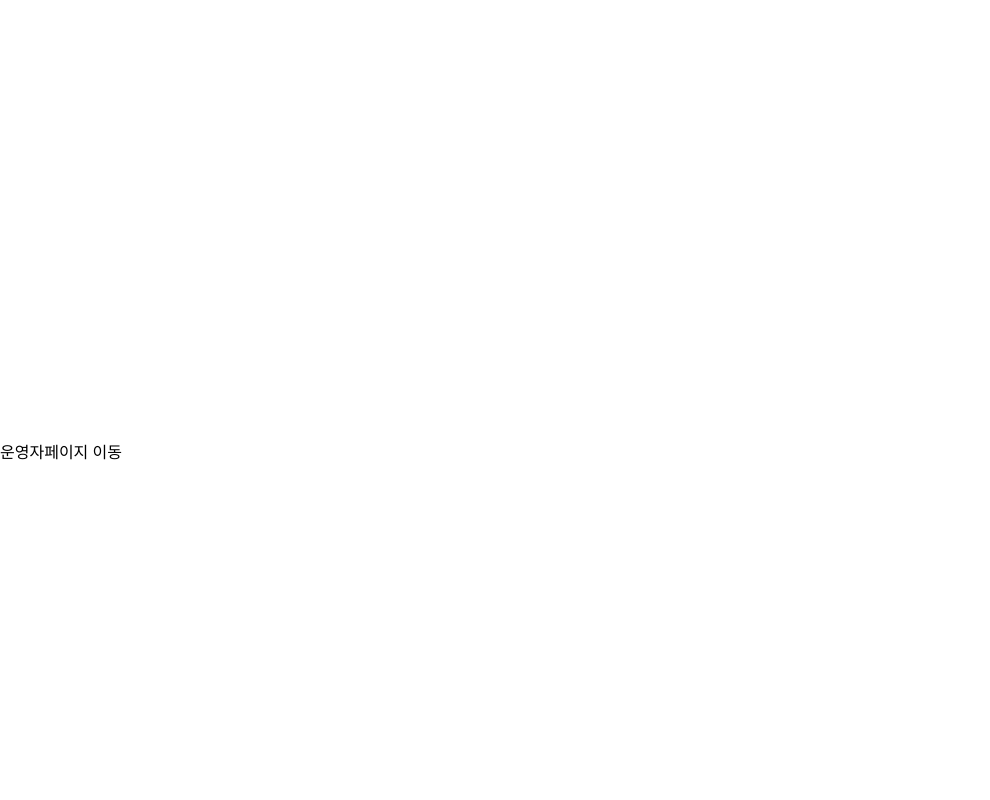
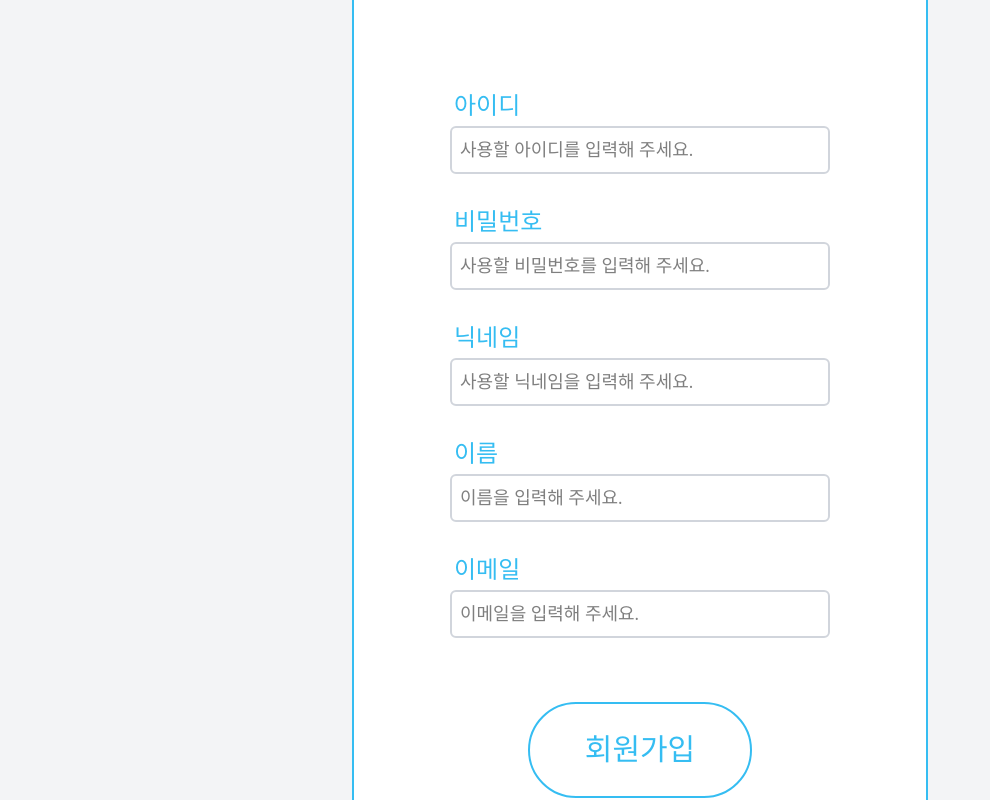
Before and after one commit to chlsun/Carlpion_client, a React (Vite) app in the folder carpion-client/: page / in a window 1280 px wide. Shown: the part 360-1160 px from the top of the page, without its empty margins (0-990 px from the left). Before the commit the page ends 824 px from the top, so only its background shows below. Built offline with nearby package versions, Linux system fonts and the light colour scheme; a web font is replaced by a local one.

Commit message:
SignUpForm

```diff
--- a/carpion-client/src/App.jsx
+++ b/carpion-client/src/App.jsx
@@ -5,13 +5,16 @@ import AdminPage from "./components/page/adminpage/AdminPage";
 import Header from "./components/include/Header/Header";
 import ModelPage from "./components/page/adminpage/ModelPage/ModelPage";
 import CarPage from "./components/page/adminpage/CarPage/CarPage";
+import SignUp from "./components/page/user/SignUp/SignUp";
+import Footer from "./components/include/Footer/Footer";
 
 function App() {
     return (
         <>
             <Header />
-            <div className="w-full h-screen"></div>
-            <Routes>
+            <SignUp />
+            <Footer />
+            {/* <Routes>
                 <Route path="/" element={<MainPage />} />
                 <Route path="/admin" element={<AdminPage />}>
                     <Route index element={<Navigate to="model" replace />} />
@@ -19,7 +22,7 @@ function App() {
                     <Route path="model" element={<ModelPage />} />
                     <Route path="car" element={<CarPage />} />
                 </Route>
-            </Routes>
+            </Routes> */}
         </>
     );
 }
--- /dev/null
+++ b/carpion-client/src/components/include/Footer/Footer.jsx
@@ -0,0 +1,9 @@
+const Footer = () => {
+    return (
+        <>
+            <div className="w-full h-64 bg-white border-t-2 border-maincolor"></div>
+        </>
+    );
+};
+
+export default Footer;
--- a/carpion-client/src/components/include/Header/Header.jsx
+++ b/carpion-client/src/components/include/Header/Header.jsx
@@ -3,6 +3,7 @@ import Carlpion_Logo from "/src/assets/carlpion_logo.png";
 import Carlpion_Logo_TextOnly from "/src/assets/carlpion_logo_textonly.png";
 
 const Header = () => {
+    // const
     const [isScrolled, setIsScrolled] = useState(false);
     const [openMenu, setOpenMenu] = useState(0);
 
--- /dev/null
+++ b/carpion-client/src/components/page/user/SignUp/SignUp.jsx
@@ -0,0 +1,253 @@
+import { useState } from "react";
+import axios from "axios";
+
+const SignUp = () => {
+    const inputFields = [
+        {
+            id: "username",
+            label: "아이디",
+            type: "text",
+            placeholder: "사용할 아이디를 입력해 주세요.",
+            validationKey: "username",
+        },
+        {
+            id: "password",
+            label: "비밀번호",
+            type: "password",
+            placeholder: "사용할 비밀번호를 입력해 주세요.",
+            validationKey: "password",
+        },
+        {
+            id: "nickname",
+            label: "닉네임",
+            type: "text",
+            placeholder: "사용할 닉네임을 입력해 주세요.",
+            validationKey: "nickname",
+        },
+        {
+            id: "realname",
+            label: "이름",
+            type: "text",
+            placeholder: "이름을 입력해 주세요.",
+            validationKey: "realname",
+        },
+        {
+            id: "email",
+            label: "이메일",
+            type: "email",
+            placeholder: "이메일을 입력해 주세요.",
+            validationKey: "email",
+        },
+    ];
+
+    const validationRules = {
+        username: {
+            regExp: /^[a-z][a-z0-9]{6,18}[0-9]$/,
+            successMessage: "사용 가능한 아이디 입니다.",
+            errorMessage: "사용 불가능한 아이디 입니다.",
+            helpMessage: "8 ~ 20자, 영어 소문자로 시작해서 숫자로 끝나야 합니다.",
+        },
+        password: {
+            regExp: /^(?=.*[a-zA-Z])(?=.*\d)(?=.*[!@#$%^&*()_+\-=\[\]{};':"\\|,.<>/?]).{8,30}$/,
+            successMessage: "사용 가능한 비밀번호 입니다.",
+            errorMessage: "사용 불가능한 비밀번호 입니다.",
+            helpMessage: "8 ~ 30자, 영어 알파벳과 숫자, 특수문자가 포함되어야 합니다.",
+        },
+        nickname: {
+            regExp: /^[\uAC00-\uD7A3a-zA-Z0-9]{2,10}$/,
+            successMessage: "사용 가능한 닉네임 입니다.",
+            errorMessage: "사용 불가능한 닉네임 입니다.",
+            helpMessage: "2 ~ 10자, 한글과 영어 알파벳, 숫자로 이루어져야 합니다.",
+        },
+        realname: {
+            regExp: /^([a-zA-Z]{2,30}|[\uAC00-\uD7A3]{2,5})$/,
+            successMessage: "사용 가능한 이름 입니다.",
+            errorMessage: "잘못된 이름 형식 입니다.",
+        },
+        email: {
+            regExp: /^[a-zA-Z0-9._%+-]+@[a-zA-Z0-9.-]+\.[a-zA-Z]{2,}$/,
+            successMessage: "사용 가능한 이메일 입니다.",
+            errorMessage: "잘못된 이메일 형식 입니다.",
+            helpMessage: "이메일 형식을 확인해 주세요. (예: example@email.com)",
+        },
+    };
+
+    const [inputValues, setInputValues] = useState({
+        username: "",
+        password: "",
+        nickname: "",
+        realname: "",
+        email: "",
+    });
+
+    const [isEmptyMessage, setIsEmptyMessage] = useState({
+        username: "",
+        password: "",
+        nickname: "",
+        realname: "",
+        email: "",
+    });
+
+    const [fieldMessages, setFieldMessages] = useState({
+        username: "",
+        password: "",
+        nickname: "",
+        realname: "",
+        email: "",
+    });
+
+    const [helpMessages, setHelpMessages] = useState({
+        username: "",
+        password: "",
+        nickname: "",
+        realname: "",
+        email: "",
+    });
+
+    const [isValid, setIsValid] = useState({
+        username: null,
+        password: null,
+        nickname: null,
+        realname: null,
+        email: null,
+    });
+
+    const handleChange = (e) => {
+        const { id, value } = e.target;
+        setInputValues({ ...inputValues, [id]: value });
+        setIsEmptyMessage({ ...isEmptyMessage, [id]: "" });
+
+        const field = inputFields.find((f) => f.id === id);
+        const validation = validationRules[field.validationKey];
+
+        if (!validation) return;
+
+        if (!value) {
+            setHelpMessages({ ...helpMessages, [id]: "" });
+            setIsValid({ ...isValid, [id]: null });
+            setFieldMessages({ ...fieldMessages, [id]: "" });
+            return;
+        }
+
+        if (!validation.regExp.test(value)) {
+            setHelpMessages({ ...helpMessages, [id]: validation.helpMessage || "" });
+            setIsValid({ ...isValid, [id]: false });
+            setFieldMessages({ ...fieldMessages, [id]: validation.errorMessage });
+        } else {
+            setHelpMessages({ ...helpMessages, [id]: "" });
+            setIsValid({ ...isValid, [id]: true });
+            setFieldMessages({ ...fieldMessages, [id]: validation.successMessage });
+        }
+    };
+
+    const validateForm = () => {
+        let isValid = true;
+        let focusedElement = null;
+
+        inputFields.forEach((field) => {
+            const key = field.id;
+
+            if (!inputValues[key]) {
+                let particle = "을";
+
+                if (key === "username" || key === "password") {
+                    particle = "를";
+                }
+
+                const labelMap = {
+                    username: "아이디",
+                    password: "비밀번호",
+                    nickname: "닉네임",
+                    realname: "이름",
+                    email: "이메일",
+                };
+
+                setIsEmptyMessage((prev) => ({
+                    ...prev,
+                    [key]: `${labelMap[key]}${particle} 입력해주세요.`,
+                }));
+
+                if (!focusedElement) {
+                    focusedElement = document.getElementById(key);
+                }
+                isValid = false;
+            }
+
+            if (inputValues[key] && !validationRules[field.validationKey].regExp.test(inputValues[key])) {
+                setFieldMessages((prev) => ({
+                    ...prev,
+                    [key]: validationRules[field.validationKey].errorMessage,
+                }));
+
+                if (!focusedElement) {
+                    focusedElement = document.getElementById(key);
+                }
+                isValid = false;
+            }
+        });
+
+        if (focusedElement) {
+            focusedElement.focus();
+        }
+
+        return isValid;
+    };
+
+    const handleSubmit = (e) => {
+        e.preventDefault();
+        if (!validateForm()) return;
+        axios
+            .post(``, inputValues)
+            .then((result) => {
+                console.log(result);
+            })
+            .catch((error) => {
+                console.log(error);
+            });
+        console.log("회원가입 완료:", inputValues);
+    };
+
+    return (
+        <>
+            <div className="size-full bg-gray-100 flex justify-center">
+                <div className="w-xl px-24 my-48 bg-white border-2 border-maincolor rounded-2xl flex flex-col justify-center items-center">
+                    <section className="my-24 font-maintheme text-5xl text-maincolor">회원가입</section>
+                    <section className="w-full h-auto">
+                        <ul className="flex flex-col gap-4">
+                            {inputFields.map((field) => (
+                                <li key={field.id} className="flex flex-col">
+                                    <label htmlFor={field.id} className="pt-4 ml-1 font-maintheme text-2xl text-maincolor">
+                                        {field.label}
+                                    </label>
+                                    <input
+                                        id={field.id}
+                                        type={field.type}
+                                        placeholder={field.placeholder}
+                                        value={inputValues[field.id]}
+                                        onChange={handleChange}
+                                        className="p-2 mt-1 border-2 border-gray-300 rounded-md font-Pretendard text-lg"
+                                    />
+                                    {isEmptyMessage[field.id] && <p className="mt-1 ml-1 text-red-500 font-Pretendard text-lg">{isEmptyMessage[field.id]}</p>}
+                                    {fieldMessages[field.id] && (
+                                        <p className={`mt-1 ml-1 font-Pretendard text-lg ${isValid[field.id] ? "text-green-500" : "text-red-500"}`}>{fieldMessages[field.id]}</p>
+                                    )}
+                                    {helpMessages[field.id] && <p className="ml-1 text-red-500 font-Pretendard text-md">{helpMessages[field.id]}</p>}
+                                </li>
+                            ))}
+                        </ul>
+                    </section>
+                    <section className="w-full h-auto flex justify-center">
+                        <button
+                            onClick={handleSubmit}
+                            className="w-56 h-24 my-16 border-2 border-maincolor rounded-full font-maintheme text-maincolor text-3xl hover:bg-maincolor hover:text-white cursor-pointer"
+                        >
+                            회원가입
+                        </button>
+                    </section>
+                </div>
+            </div>
+        </>
+    );
+};
+
+export default SignUp;
```
